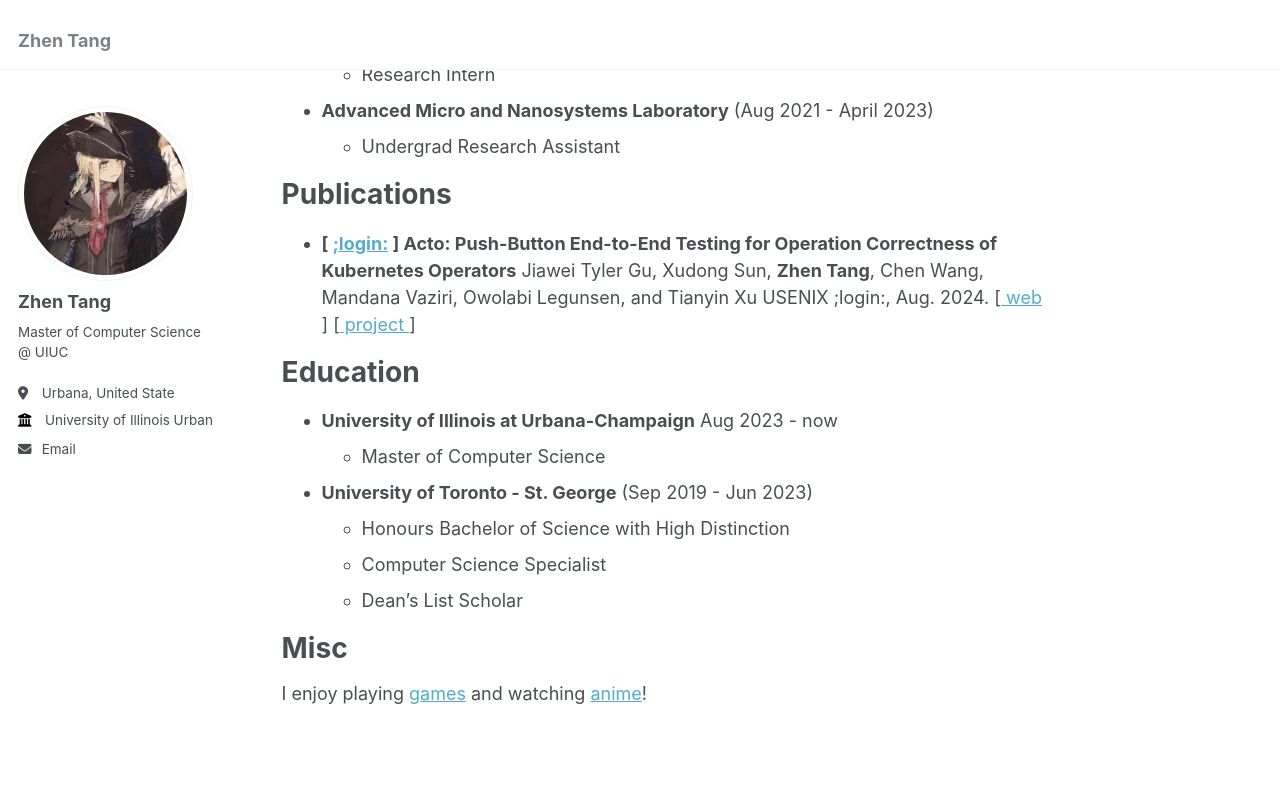
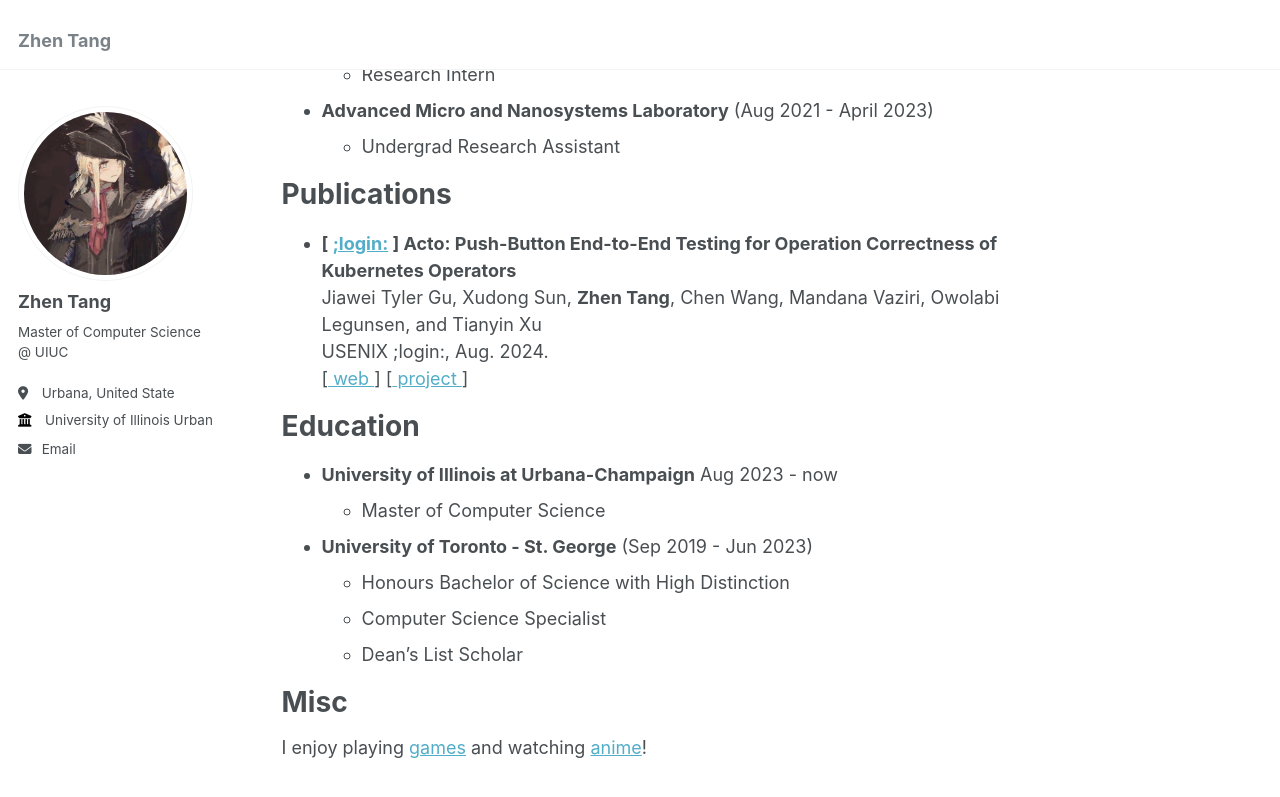
Before and after one commit to TZ-zzz/TZ-zzz.github.io, a Jekyll site: the page built from _pages/about.md, in a window 1280 px wide and 900 px high, scrolled down 330 px. Shown: the top 797 px of the window. Built offline with Jekyll 4.4.1, drawn with Linux system fonts in a browser that asks for light colours.

```diff
--- a/_pages/about.md
+++ b/_pages/about.md
@@ -20,9 +20,9 @@ Experience
 
 Publications
 ======
-- **[ [;login:](https://www.usenix.org/publications/loginonline) ] Acto: Push-Button End-to-End Testing for Operation Correctness of Kubernetes Operators**
-Jiawei Tyler Gu, Xudong Sun, **Zhen Tang**, Chen Wang, Mandana Vaziri, Owolabi Legunsen, and Tianyin Xu
-USENIX ;login:, Aug. 2024.
+- **[ [;login:](https://www.usenix.org/publications/loginonline) ] Acto: Push-Button End-to-End Testing for Operation Correctness of Kubernetes Operators**\
+Jiawei Tyler Gu, Xudong Sun, **Zhen Tang**, Chen Wang, Mandana Vaziri, Owolabi Legunsen, and Tianyin Xu\
+USENIX ;login:, Aug. 2024.\
 [[ web ](https://www.usenix.org/publications/loginonline/acto-push-button-end-end-testing-operation-correctness-kubernetes-operators)]  [[ project ](https://github.com/xlab-uiuc/acto)]
 
 Education
```
